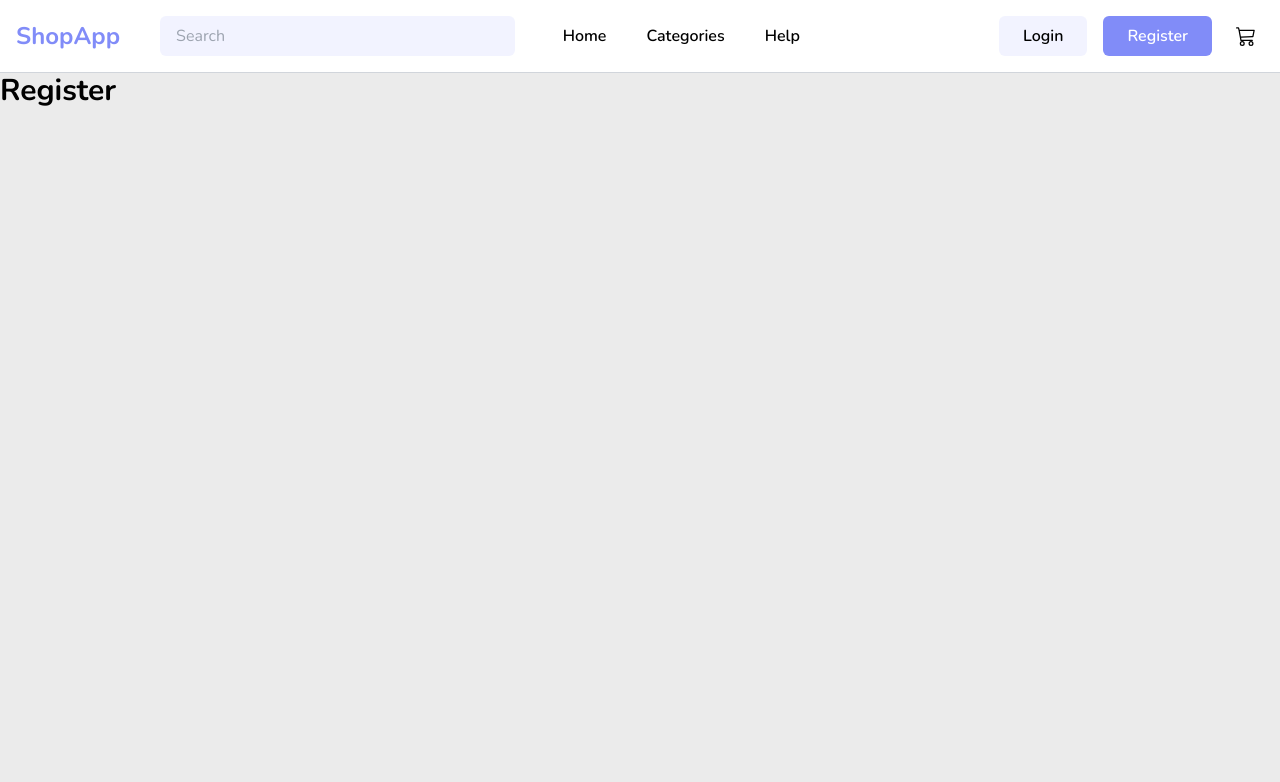
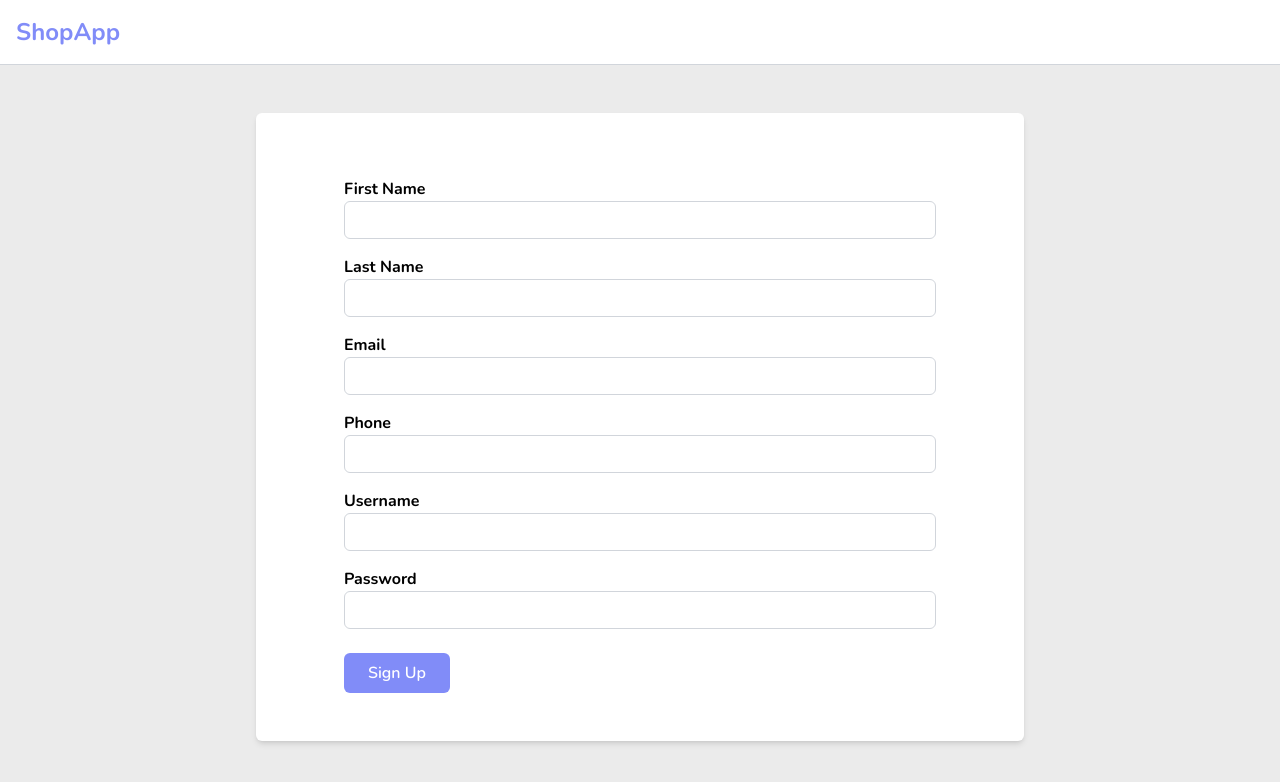
Before and after one commit to FlorNV/shop-api-react, a React (Vite) app: page /register in a window 1280 px wide. Shown: the top 782 px of the page. Built offline with nearby package versions, Linux system fonts and the light colour scheme.

Commit message:
Crear un formulario de registro
Se ha creado un formulario, el cual se encuentra validado.
Se han creado custom hooks para las validaciones y la llamada a la api.
Se extrajeron los campos a un componente para reducir el código.

```diff
--- /dev/null
+++ b/src/components/Field.jsx
@@ -0,0 +1,14 @@
+export const Field = ({ label, field, errors }) => {
+  return (
+    <div className="mt-4 w-full">
+      <label className="flex flex-col">
+        <span className="font-bold">{label}</span>
+        <input
+          {...field}
+          className="border border-gray-300 rounded-md text-lg px-2 py-1 focus:outline-none"
+        />
+      </label>
+      {errors && <p className="text-red-400">{errors}</p>}
+    </div>
+  );
+};
--- a/src/components/Navbar.jsx
+++ b/src/components/Navbar.jsx
@@ -18,7 +18,7 @@ export const Navbar = () => {
         <div className="text-2xl font-bold text-indigo-400">
           <Link to="/">ShopApp</Link>
         </div>
-        {pathname !== "/login" && (
+        {pathname !== "/login" && pathname !== "/register" && (
           <>
             <div className="flex-1">
               <input
--- a/src/hooks/useAuthProvider.js
+++ b/src/hooks/useAuthProvider.js
@@ -1,5 +1,6 @@
 import { useState } from "react";
 import { login } from "../services/login";
+import { register } from "../services/register";
 
 export const useAuthProvider = () => {
   const [user, setUser] = useState(null);
@@ -27,8 +28,15 @@ export const useAuthProvider = () => {
     console.log("signout");
   };
 
-  const signup = () => {
-    console.log("signup");
+  const signup = (body) => {
+    register(body).then((data) => {
+      if (data.message) {
+        setError(data.message);
+        return;
+      }
+      console.log(data);
+      setError(null);
+    });
   };
 
   return { user, error, signin, signout, signup };
--- a/src/hooks/useLoginFormValidator.js
+++ b/src/hooks/useLoginFormValidator.js
@@ -1,6 +1,6 @@
 import { useState } from "react";
 
-export const useFormValidator = () => {
+export const useLoginFormValidator = () => {
   const [errors, setErrors] = useState({
     username: "",
     password: "",
--- /dev/null
+++ b/src/hooks/useRegisterFormValidator.js
@@ -0,0 +1,69 @@
+import { useState } from "react";
+
+export const useRegisterFormValidator = () => {
+  const [errors, setErrors] = useState({
+    firstName: "",
+    lastName: "",
+    email: "",
+    phone: "",
+    username: "",
+    password: "",
+  });
+
+  const validateForm = ({
+    firstName,
+    lastName,
+    email,
+    phone,
+    username,
+    password,
+  }) => {
+    let isValid = true;
+    const validations = {
+      firstName: "",
+      lastName: "",
+      email: "",
+      phone: "",
+      username: "",
+      password: "",
+    };
+    const regex = new RegExp(/[^@ \t\r\n]+@[^@ \t\r\n]+\.[^@ \t\r\n]/);
+
+    if (!firstName) {
+      validations.firstName = "First name is required";
+      isValid = false;
+    }
+    if (!lastName) {
+      validations.lastName = "Last name is required";
+      isValid = false;
+    }
+    if (!email) {
+      validations.email = "Email name is required";
+      isValid = false;
+    } else if (!regex.test(email)) {
+      validations.email = "Enter a valid email";
+      isValid = false;
+    }
+    if (!phone) {
+      validations.phone = "Phone is required";
+      isValid = false;
+    }
+    if (!username) {
+      validations.username = "Username is required";
+      isValid = false;
+    }
+    if (!password) {
+      validations.password = "Password is required";
+      isValid = false;
+    } else if (password.length < 8) {
+      validations.password = "Password must have at least 8 characters";
+      isValid = false;
+    }
+
+    setErrors(validations);
+
+    return isValid;
+  };
+
+  return { errors, validateForm };
+};
--- a/src/pages/Login.jsx
+++ b/src/pages/Login.jsx
@@ -1,15 +1,16 @@
 import { useContext, useEffect } from "react";
 import { Link, useNavigate } from "react-router-dom";
 import { useField } from "../hooks/useField";
-import { useFormValidator } from "../hooks/useLoginFormValidator";
+import { useLoginFormValidator } from "../hooks/useLoginFormValidator";
 import image from "../assets/box.jpg";
 import { AuthContext } from "../contexts/AuthContext";
+import { Field } from "../components/Field";
 
 export const Login = () => {
   const { signin, error, user } = useContext(AuthContext);
   const username = useField({ type: "text", name: "Username" });
   const password = useField({ type: "password", name: "Password" });
-  const { errors, validateForm } = useFormValidator();
+  const { errors, validateForm } = useLoginFormValidator();
   const navigate = useNavigate();
 
   const handleSubmit = (e) => {
@@ -55,22 +56,10 @@ export const Login = () => {
       </div>
       <form onSubmit={handleSubmit} className="w-96 px-10">
         {error && <p className="text-red-400 text-center">{error}</p>}
-        <label className="flex flex-col mt-6">
-          <span>Username</span>
-          <input
-            {...username}
-            className="border border-gray-300 rounded-md px-3 py-2 focus:outline-none"
-          />
-        </label>
-        {errors.username && <p className="text-red-400">{errors.username}</p>}
-        <label className="flex flex-col mt-6">
-          <span>Password</span>
-          <input
-            {...password}
-            className="border border-gray-300 rounded-md px-3 py-2 focus:outline-none"
-          />
-        </label>
-        {errors.password && <p className="text-red-400">{errors.password}</p>}
+
+        <Field label="Username" field={username} errors={errors.username} />
+        <Field label="Password" field={password} errors={errors.password} />
+
         <button
           type="submit"
           className="inline-block text-white bg-indigo-400 font-semibold hover:bg-indigo-400/80 transition-colors duration-200 rounded-md px-6 py-2 mr-4 mt-6"
--- a/src/pages/Register.jsx
+++ b/src/pages/Register.jsx
@@ -1,3 +1,57 @@
+import { useContext, useEffect } from "react";
+import { useNavigate } from "react-router-dom";
+import { Field } from "../components/Field";
+import { AuthContext } from "../contexts/AuthContext";
+import { useField } from "../hooks/useField";
+import { useRegisterFormValidator } from "../hooks/useRegisterFormValidator";
+
 export const Register = () => {
-  return <h1 className="text-3xl font-bold">Register</h1>;
+  const { signup, error } = useContext(AuthContext);
+  const firstName = useField({ type: "text", name: "firstName" });
+  const lastName = useField({ type: "text", name: "lastName" });
+  const email = useField({ type: "email", name: "email" });
+  const phone = useField({ type: "phone", name: "phone" });
+  const username = useField({ type: "text", name: "username" });
+  const password = useField({ type: "password", name: "password" });
+  const { errors, validateForm } = useRegisterFormValidator();
+
+  const handleSubmit = (e) => {
+    e.preventDefault();
+    const data = {
+      firstName: firstName.value,
+      lastName: lastName.value,
+      email: email.value,
+      phone: phone.value,
+      username: username.value,
+      password: password.value,
+    };
+
+    const isValid = validateForm(data);
+
+    if (isValid) {
+      signup(data);
+    }
+  };
+
+  return (
+    <div className="w-full md:w-11/12 max-w-3xl flex flex-col p-12 bg-white md:mx-auto md:my-12 md:rounded-md md:shadow-md">
+      <form onSubmit={handleSubmit} className="px-10" noValidate>
+        {error && <p className="text-red-400 text-center">{error}</p>}
+
+        <Field label="First Name" field={firstName} errors={errors.firstName} />
+        <Field label="Last Name" field={lastName} errors={errors.lastName} />
+        <Field label="Email" field={email} errors={errors.email} />
+        <Field label="Phone" field={phone} errors={errors.phone} />
+        <Field label="Username" field={username} errors={errors.username} />
+        <Field label="Password" field={password} errors={errors.password} />
+
+        <button
+          type="submit"
+          className="inline-block text-white bg-indigo-400 font-semibold hover:bg-indigo-400/80 transition-colors duration-200 rounded-md px-6 py-2 mr-4 mt-6"
+        >
+          Sign Up
+        </button>
+      </form>
+    </div>
+  );
 };
--- /dev/null
+++ b/src/services/register.js
@@ -0,0 +1,11 @@
+const ADD_USER_ENDPOINT_URL = "https://dummyjson.com/users/add";
+
+export const register = async (user) => {
+  const res = await fetch(ADD_USER_ENDPOINT_URL, {
+    method: "POST",
+    headers: { "Content-Type": "application/json" },
+    body: JSON.stringify(user),
+  });
+  const data = await res.json();
+  return data;
+};
```
